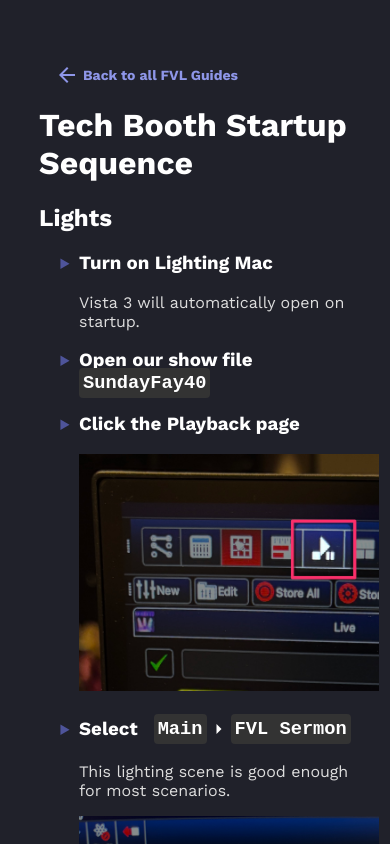
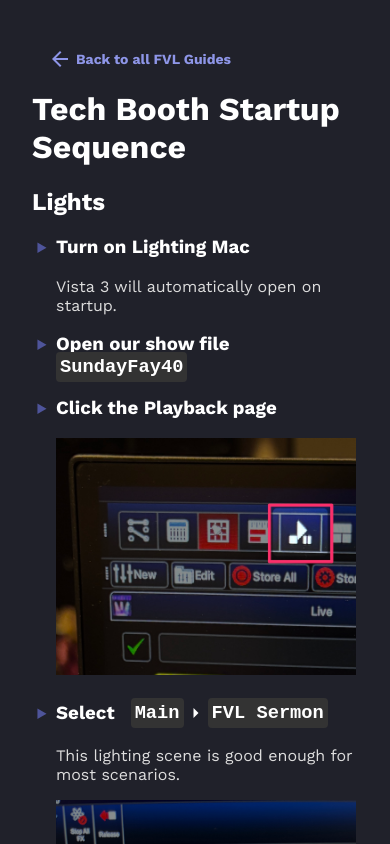
Before and after one commit to atrombet/fvl-guides, a Nuxt app: page /booth-startup in a window 390 px wide. Shown: the top 844 px of the page. Built offline with nearby package versions, Linux system fonts and the light colour scheme.

Commit message:
Some better mobile styles.

```diff
--- a/assets/styles/_list.scss
+++ b/assets/styles/_list.scss
@@ -5,3 +5,9 @@ ul, li {
     color: var(--accent);
   }
 }
+
+@media screen and (max-width: 600px) {
+  ul {
+    padding-inline-start: var(--lg);
+  }
+}
--- a/assets/styles/_page.scss
+++ b/assets/styles/_page.scss
@@ -13,3 +13,10 @@
     padding-top: var(--lg);
   }
 }
+
+@media screen and (max-width: 600px) {
+  .page {
+    max-width: 100vw;
+    padding: var(--xl) var(--xl);
+  }
+}
--- a/pages/booth-startup.vue
+++ b/pages/booth-startup.vue
@@ -103,5 +103,6 @@
 <style scoped>
   img {
     max-width: 300px;
+    width: 100%;
   }
 </style>
```
